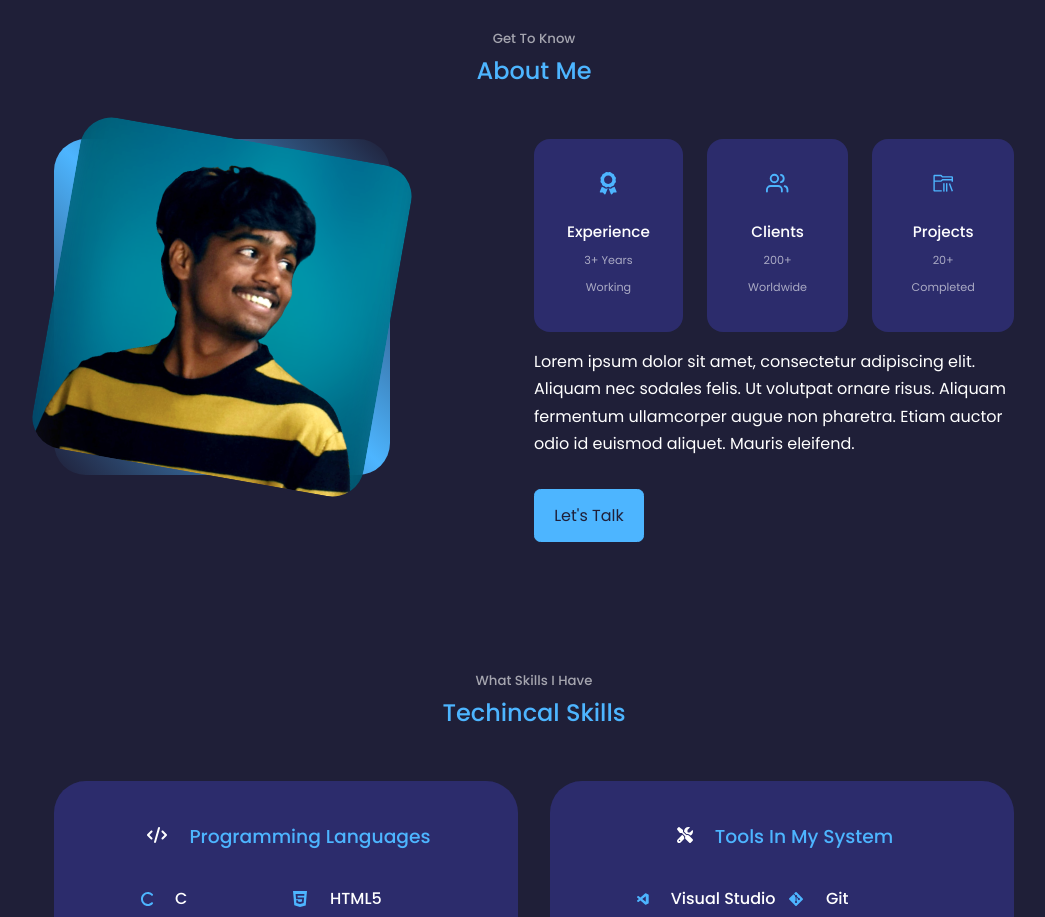
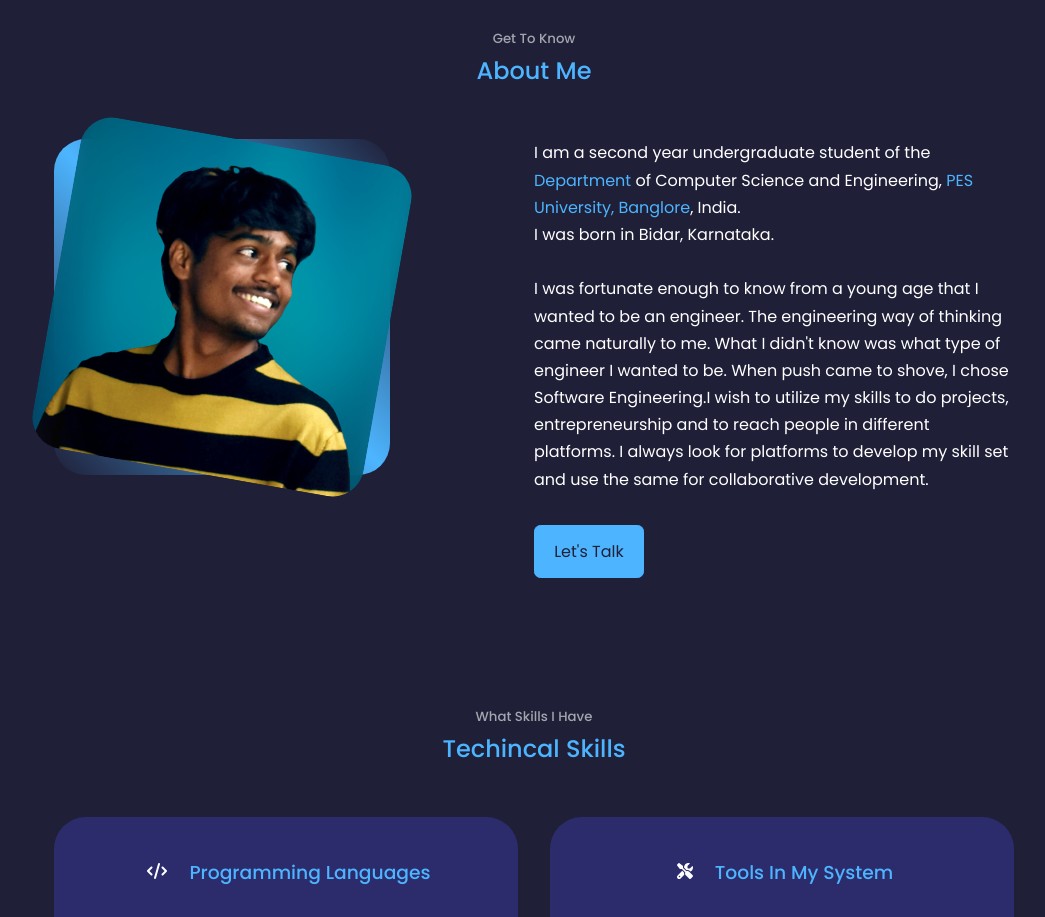
Before and after one commit to its-abhishek/AbhishekHonnapure, a React (Create React App) app in the folder react-portfolio-website/: page / in a window 1280 px wide. Shown: the part 900-1817 px from the top of the page, without its empty margins (106-1151 px from the left). Built offline with nearby package versions, Linux system fonts and the light colour scheme.

Commit message:
changed abt us - Abhishek Jan 1

```diff
--- a/react-portfolio-website/src/components/about/about.jsx
+++ b/react-portfolio-website/src/components/about/about.jsx
@@ -1,9 +1,6 @@
 import React from 'react'
 import './about.css'
 import ME from '../../assets/me-about.jpg'
-import {FaAward} from 'react-icons/fa'
-import {FiUsers} from 'react-icons/fi'
-import {VscFolderLibrary} from 'react-icons/vsc'
 
 const About = () => {
   return (
@@ -14,32 +11,15 @@ const About = () => {
       <div className='container about__container'>
         <div className='about__me'>
           <div className='about__me-image'>
-            <img src={ME} alt="About Image"/>
+            <img src={ME} alt="About Image" />
           </div>
         </div>
 
         <div className='about__content'>
-          <div className='about__cards'>
-            <article className='about__card'>
-              <FaAward className='about__icon'/>
-              <h5>Experience</h5>
-              <small>3+ Years Working</small>
-            </article>
-            <article className='about__card'>
-              <FiUsers className='about__icon'/>
-              <h5>Clients</h5>
-              <small>200+ Worldwide</small>
-            </article>
-            <article className='about__card'>
-              <VscFolderLibrary className='about__icon'/>
-              <h5>Projects</h5>
-              <small>20+ Completed</small>
-            </article>
-          </div>
           <p>
-            Lorem ipsum dolor sit amet, consectetur adipiscing elit. Aliquam nec sodales felis.
-            Ut volutpat ornare risus. Aliquam fermentum ullamcorper augue non pharetra. Etiam
-            auctor odio id euismod aliquet. Mauris eleifend.
+           I am a second year undergraduate student of the <span style={{color:"#4db5ff"}}>Department</span> of Computer Science and Engineering, <span style={{color:"#4db5ff"}}>PES University, Banglore</span>, India.<br/> I was born in Bidar, Karnataka.<br/><br/>
+
+I was fortunate enough to know from a young age that I wanted to be an engineer. The engineering way of thinking came naturally to me. What I didn't know was what type of engineer I wanted to be. When push came to shove, I chose Software Engineering.I wish to utilize my skills to do projects, entrepreneurship and to reach people in different platforms. I always look for platforms to develop my skill set and use the same for collaborative development.
           </p>
           <a href='#contact' className='btn btn-primary'>Let's Talk</a>
         </div>
```
